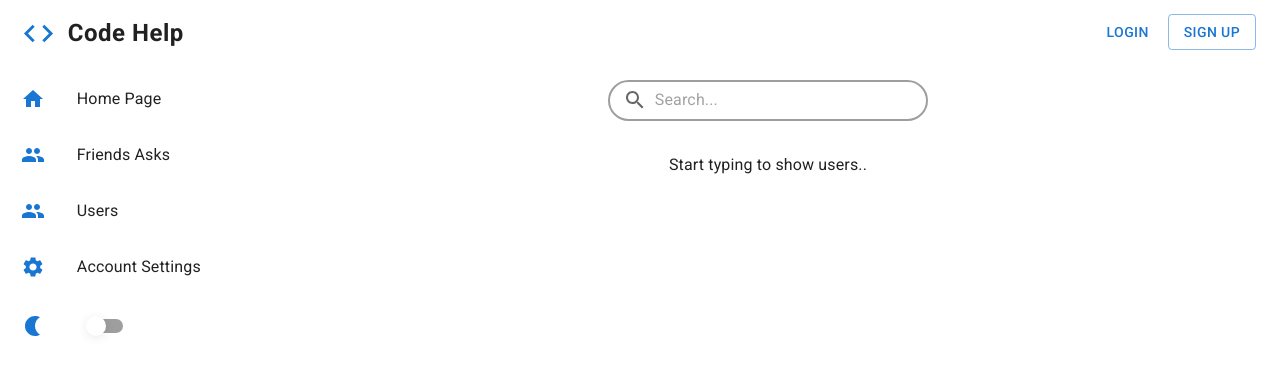
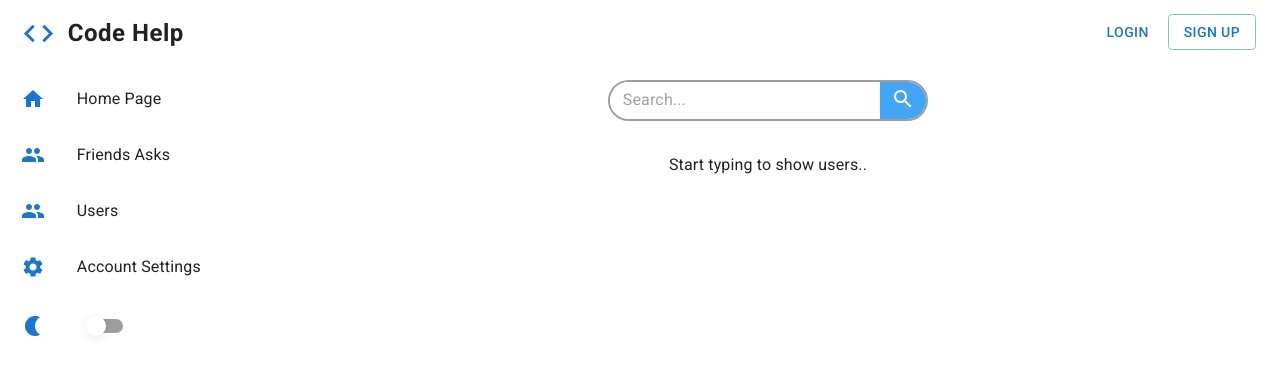
Before and after one commit to imbeltagy/Code-Help, a React (Vite) app: page /users in a window 1280 px wide. Shown: the top 374 px of the page. Built offline with nearby package versions, Linux system fonts and the light colour scheme.

Commit message:
style: searchbar

```diff
--- a/src/pages/users/components/Search.jsx
+++ b/src/pages/users/components/Search.jsx
@@ -1,15 +1,15 @@
 import styled from "@emotion/styled";
 import SearchIcon from "@mui/icons-material/Search";
-import { InputBase, Stack } from "@mui/material";
-import { useEffect, useState } from "react";
+import { Box, InputBase, Stack } from "@mui/material";
+import { useCallback, useEffect, useRef, useState } from "react";
 import { useSearchParams } from "react-router-dom";
 
 const Container = styled(Stack)(({ theme }) => ({
   gap: ".5rem",
   borderRadius: "10rem",
+  overflow: "hidden",
   border: `2px solid ${theme.palette.text.disabled}`,
   "&:hover": { borderColor: theme.palette.text.secondary },
-  "& path": { fill: theme.palette.text.secondary },
   "&:has(*:focus)": { borderColor: theme.palette.primary.main },
 }));
 
@@ -24,36 +24,39 @@ const SearchBar = styled("div")(({ theme }) => ({
 
 const Search = () => {
   const [searchParams, setSearchParams] = useSearchParams();
-  const [searchVal, setSearchVal] = useState("");
+  const inputRef = useRef();
 
-  // Update Search param value
-  useEffect(() => {
-    const search = setTimeout(() => {
+  const handleSearch = useCallback(() => {
     setSearchParams((params) => {
-        if (searchVal == "") {
+      if (inputRef.current.value == "") {
         params.delete("search");
       } else {
-          params.set("search", searchVal);
+        params.set("search", inputRef.current.value);
       }
       return params;
     });
-    }, 500);
-
-    return () => clearTimeout(search);
-  }, [searchVal]);
+  }, [inputRef]);
 
   return (
-    <Container direction="row" alignItems="center" p=".15rem .8rem">
+    <Container direction="row" alignItems="stretch" onKeyDown={(e) => e.key == "Enter" && handleSearch()}>
       <SearchBar>
-        <SearchIcon sx={{ color: "#a2a2a2" }} />
-        <InputBase
-          onChange={(e) => {
-            setSearchVal(e.target.value);
+        <InputBase type="search" inputRef={inputRef} placeholder="Search..." sx={{ flexGrow: 1, p: ".15rem .8rem" }} />
+      </SearchBar>
+      <Box
+        component="button"
+        sx={{
+          border: "none",
+          outline: "none",
+          cursor: "pointer",
+          bgcolor: "primary.light",
+          paddingInline: ".7rem",
+          "&:hover, &:focus": { bgcolor: "primary.main" },
+          "&:active": { bgcolor: "primary.dark" },
         }}
-          placeholder="Search..."
-          sx={{ flexGrow: 1 }}
-        />
-      </SearchBar>
+        onClick={() => handleSearch()}
+      >
+        <SearchIcon sx={{ color: "#fff" }} />
+      </Box>
     </Container>
   );
 };
```
Lines whose indentation alone changed are shown as unchanged.
